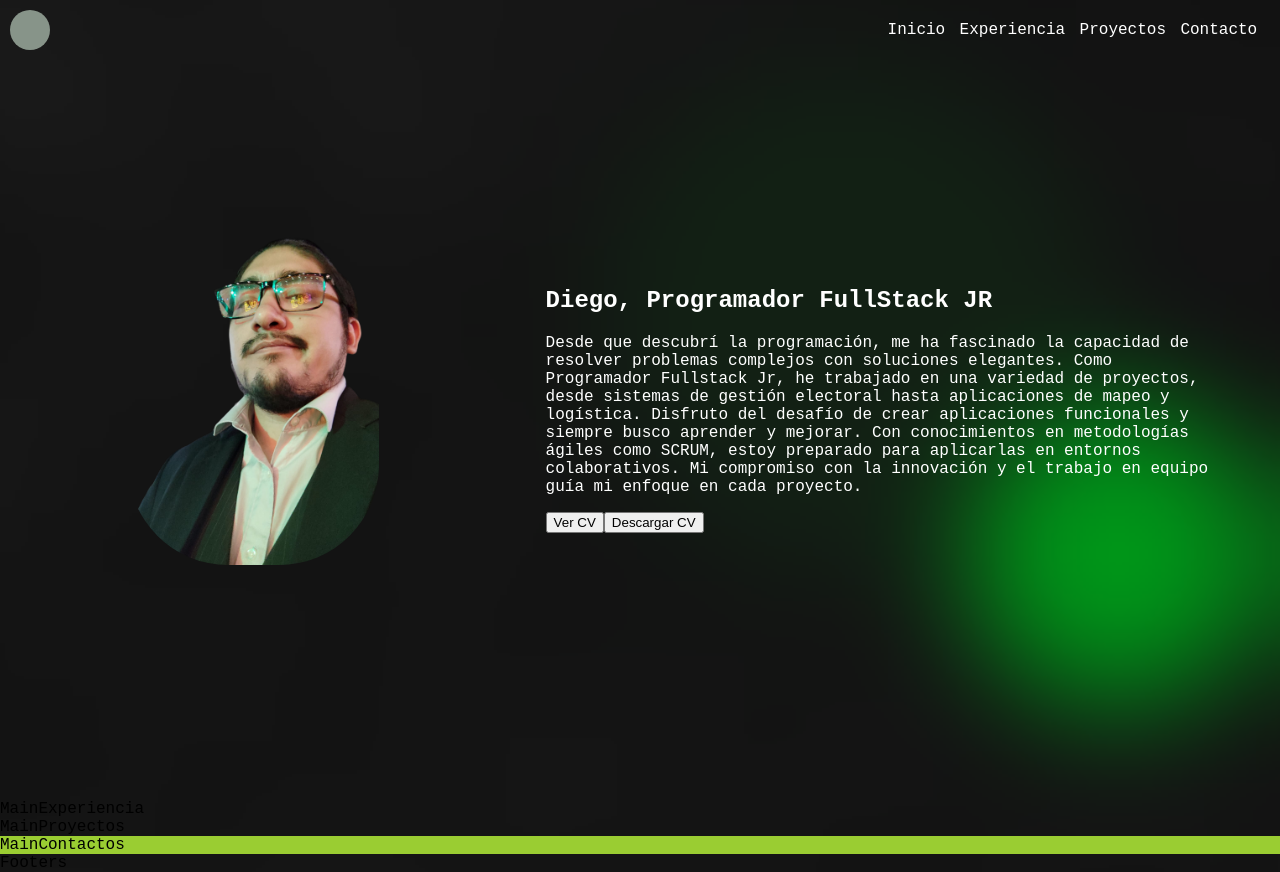
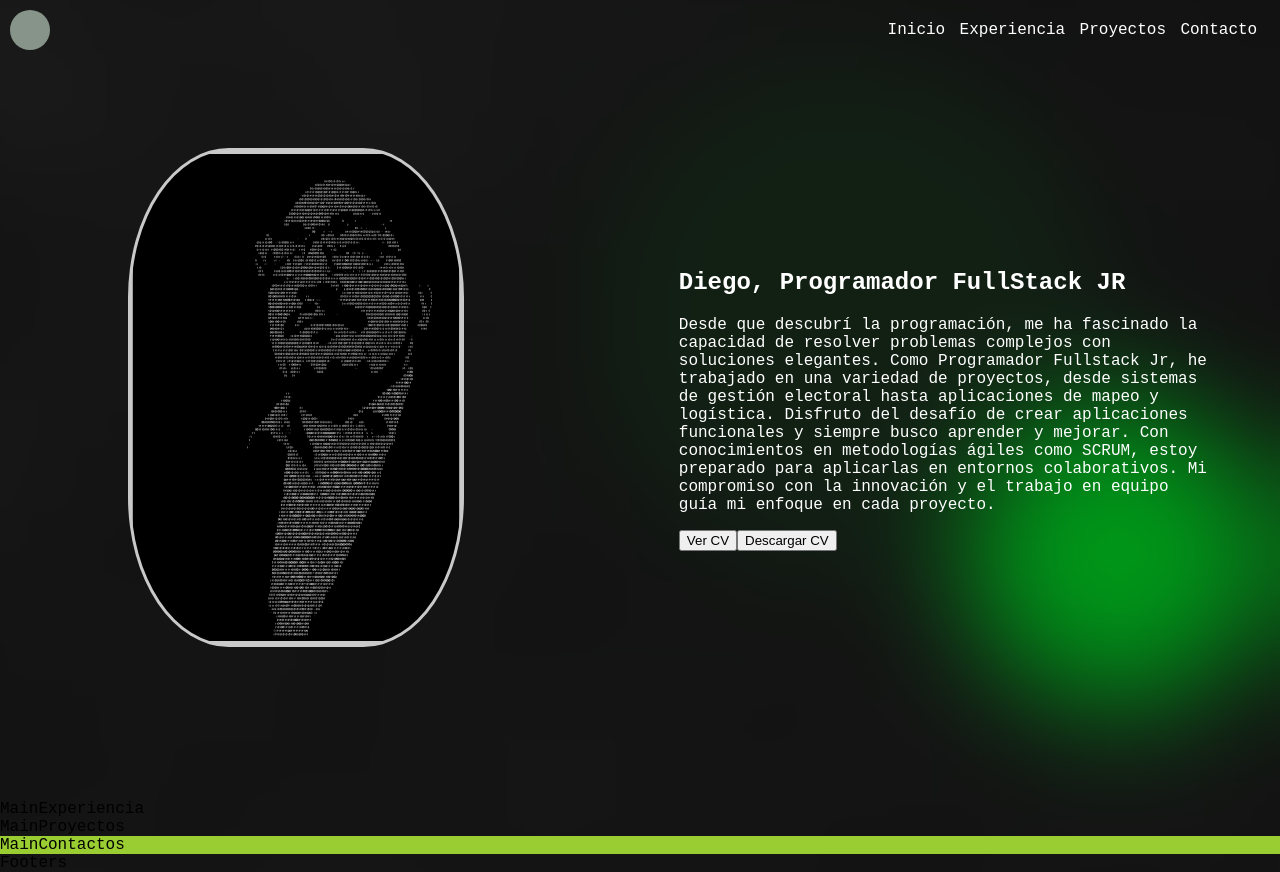
Before and after one commit to DiegoF23/porfolio2024, a React (Vite) app: page / in a window 1280 px wide. Built offline with nearby package versions, Linux system fonts and the light colour scheme.

Commit message:
add imgPerfil

```diff
--- a/src/components/Main/MainHome/ImgBinario.jsx
+++ b/src/components/Main/MainHome/ImgBinario.jsx
@@ -1,6 +1,6 @@
 import React from "react";
 import '../../../css/Main/MainInicio/ImgBinario.css'
-import PerfilImg from '../../../assets/images/imgPerfil.png'
+import PerfilImg from '../../../assets/images/imgPerfil.svg'
 const ImgBinario = () => {
   return (
     <>
--- a/src/css/Main/MainInicio/ImgBinario.css
+++ b/src/css/Main/MainInicio/ImgBinario.css
@@ -1,6 +1,9 @@
 img{
 
     width: 60%;
-    border-radius: 100px;
+    background-color:  rgb(202, 201, 201);
+    border-radius: 30%;
+    border: solid 3px rgb(202, 201, 201);
+
 
 }
```
Also changed, not shown: src/assets/images/imgPerfil.svg (added).
